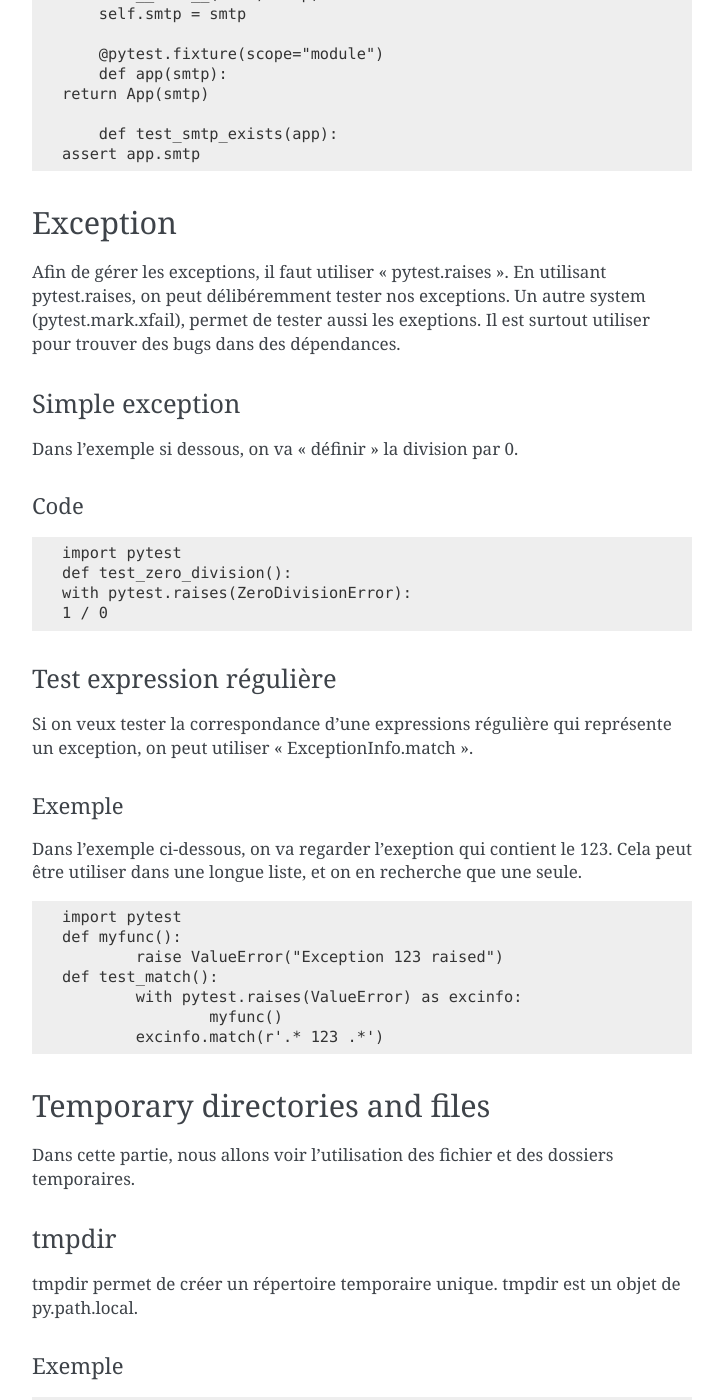
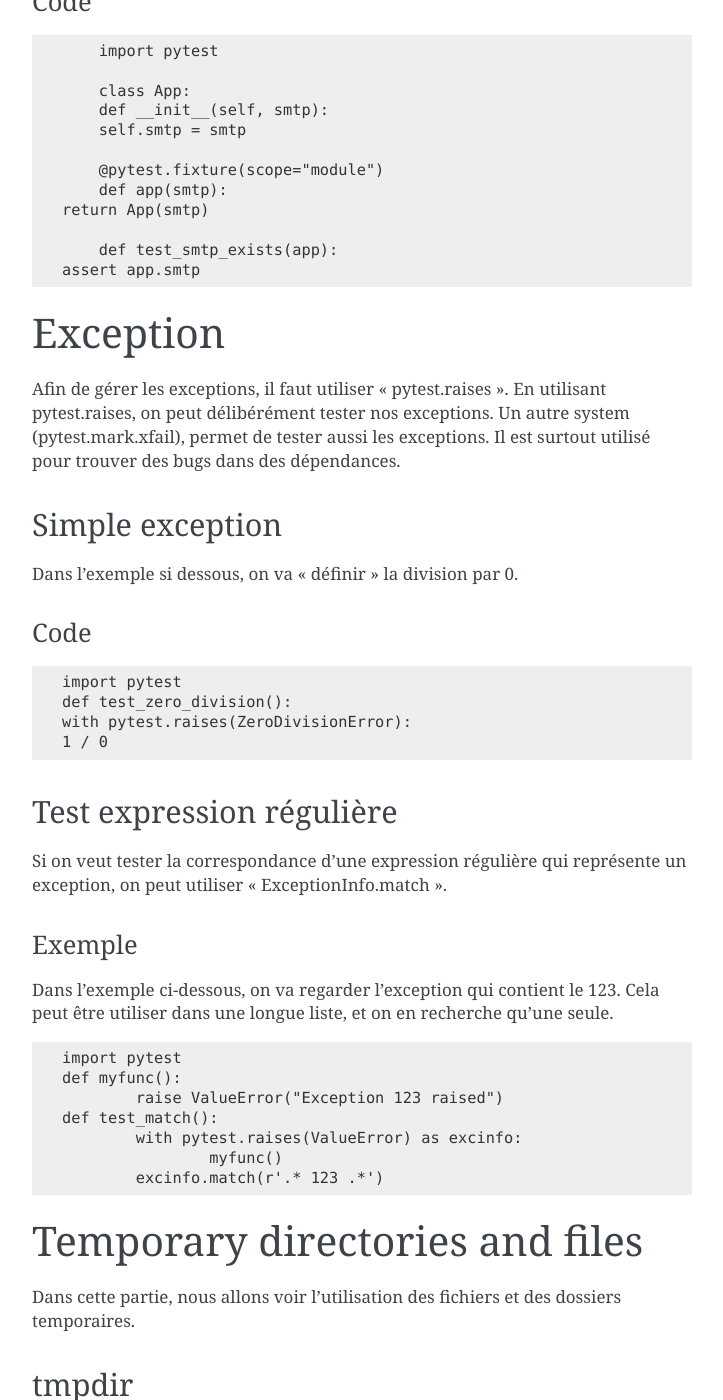
Before and after one commit to HE-Arc/livre-python, a Sphinx documentation site: the page built from source/pytest/index.rst, in a window 1280 px wide and 1400 px high, scrolled down 1642 px. Shown: the whole window, without its empty margins (388-1111 px from the left). Built offline with Sphinx 7.4.7, drawn with Linux system fonts in a browser that asks for light colours; some of the changed text lies outside the part shown.

```diff
--- a/source/pytest/index.rst
+++ b/source/pytest/index.rst
@@ -1,10 +1,14 @@
-Pytest
-******
+.. image:: pytest.png
+   :height: 300px
+   :width: 486 px
+   :scale: 50 %
+   :alt: alternate text
+   :align: center
 
 Introduction
 ============
 
-Pytest est un framework permettant de faire des tests et de vérifier si les différente condition sont juste ou fausse.
+Pytest est un framework permettant de faire des tests et de vérifier si les différentes conditions sont juste ou fausse.
 Il permet de tester les éléments un à un mais on peut aussi lui demander de faire une série de test.
 Ces méthodes de test dépendent de comment l'on implémente dans notre code.
 Dans ce document, je vais traiter plusieurs systèmes de test.
@@ -59,8 +63,7 @@ Code
 Modulaire
 ---------
 
-On peut aussi utiliser un fixture dans un autre fixture. Dans notre exemple,
-nous allons instancier un objet "app" dans lequel nous allons y ajouter la ressource "smtp" (la ressource est déjà définie).
+On peut aussi utiliser un fixture dans un autre fixture. Dans notre exemple, nous allons instancier un objet "app" dans lequel nous allons y ajouter la ressource "smtp" (la ressource est déjà définie).
 
 Code
 ~~~~
@@ -84,9 +87,9 @@ Exception
 =========
 
 Afin de gérer les exceptions, il faut utiliser "pytest.raises".
-En utilisant pytest.raises, on peut délibéremment tester nos exceptions.
-Un autre system (pytest.mark.xfail), permet de tester aussi les exeptions.
-Il est surtout utiliser pour trouver des bugs dans des dépendances.
+En utilisant pytest.raises, on peut délibérément tester nos exceptions.
+Un autre system (pytest.mark.xfail), permet de tester aussi les exceptions.
+Il est surtout utilisé pour trouver des bugs dans des dépendances.
 
 Simple exception
 ----------------
@@ -106,14 +109,13 @@ Code
 Test expression régulière
 -------------------------
 
-Si on veux tester la correspondance d'une expressions régulière qui représente un exception,
-on peut utiliser "ExceptionInfo.match".
+Si on veut tester la correspondance d'une expression régulière qui représente un exception, on peut utiliser "ExceptionInfo.match".
 
 Exemple
 ~~~~~~~
 
-Dans l'exemple ci-dessous, on va regarder l'exeption qui contient le 123.
-Cela peut être utiliser dans une longue liste, et on en recherche que une seule.
+Dans l'exemple ci-dessous, on va regarder l'exception qui contient le 123.
+Cela peut être utiliser dans une longue liste, et on en recherche qu'une seule.
 
 .. code-block:: pycon
 
@@ -128,7 +130,7 @@ Cela peut être utiliser dans une longue liste, et on en recherche que une seule
 Temporary directories and files
 ===============================
 
-Dans cette partie, nous allons voir l'utilisation des fichier et des dossiers temporaires.
+Dans cette partie, nous allons voir l'utilisation des fichiers et des dossiers temporaires.
 
 tmpdir
 ------
```
Also changed, not shown: other parts of source/pytest/index.rst (+9 -7 lines), source/pytest/pytest.png (added).
